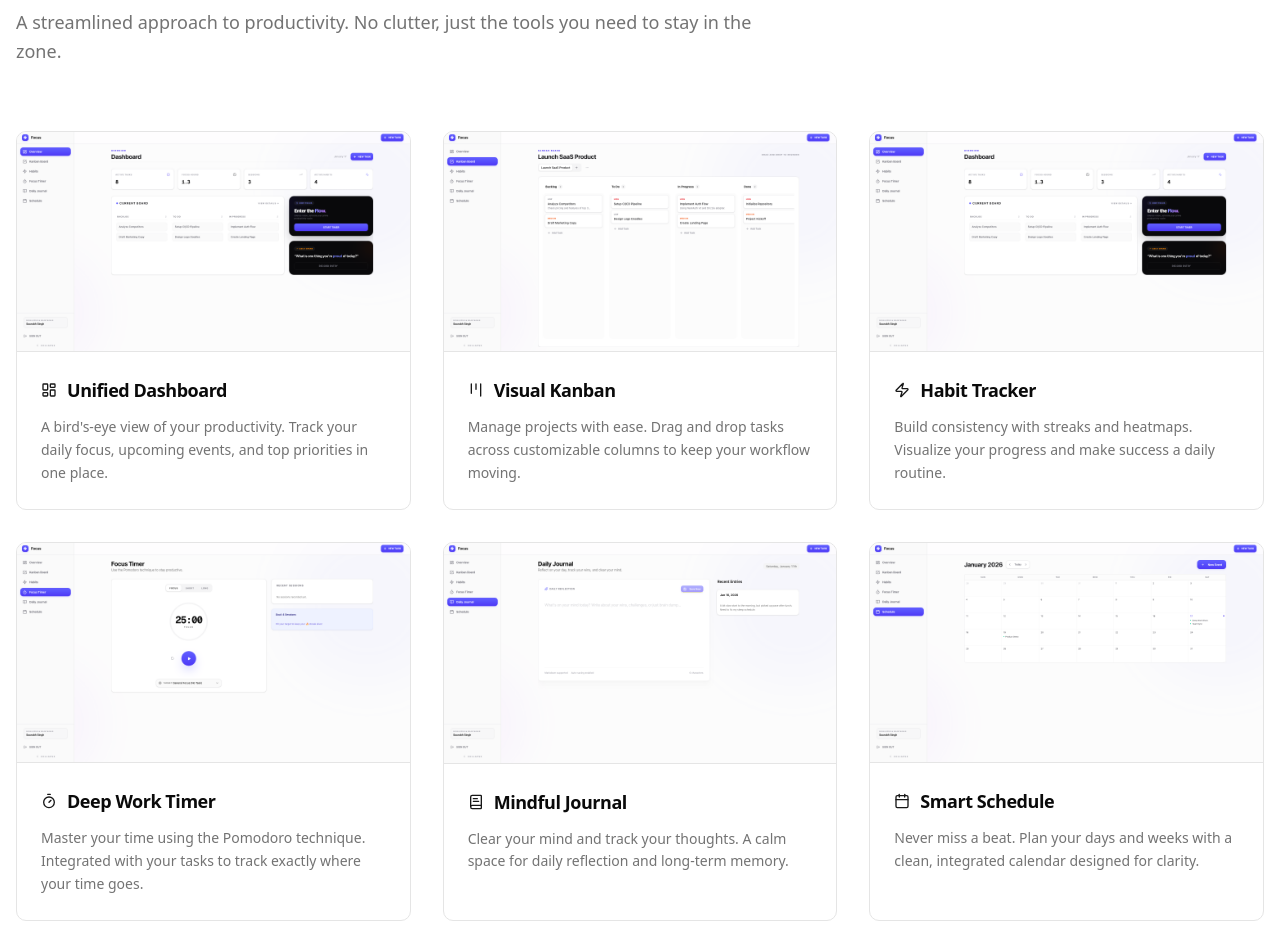
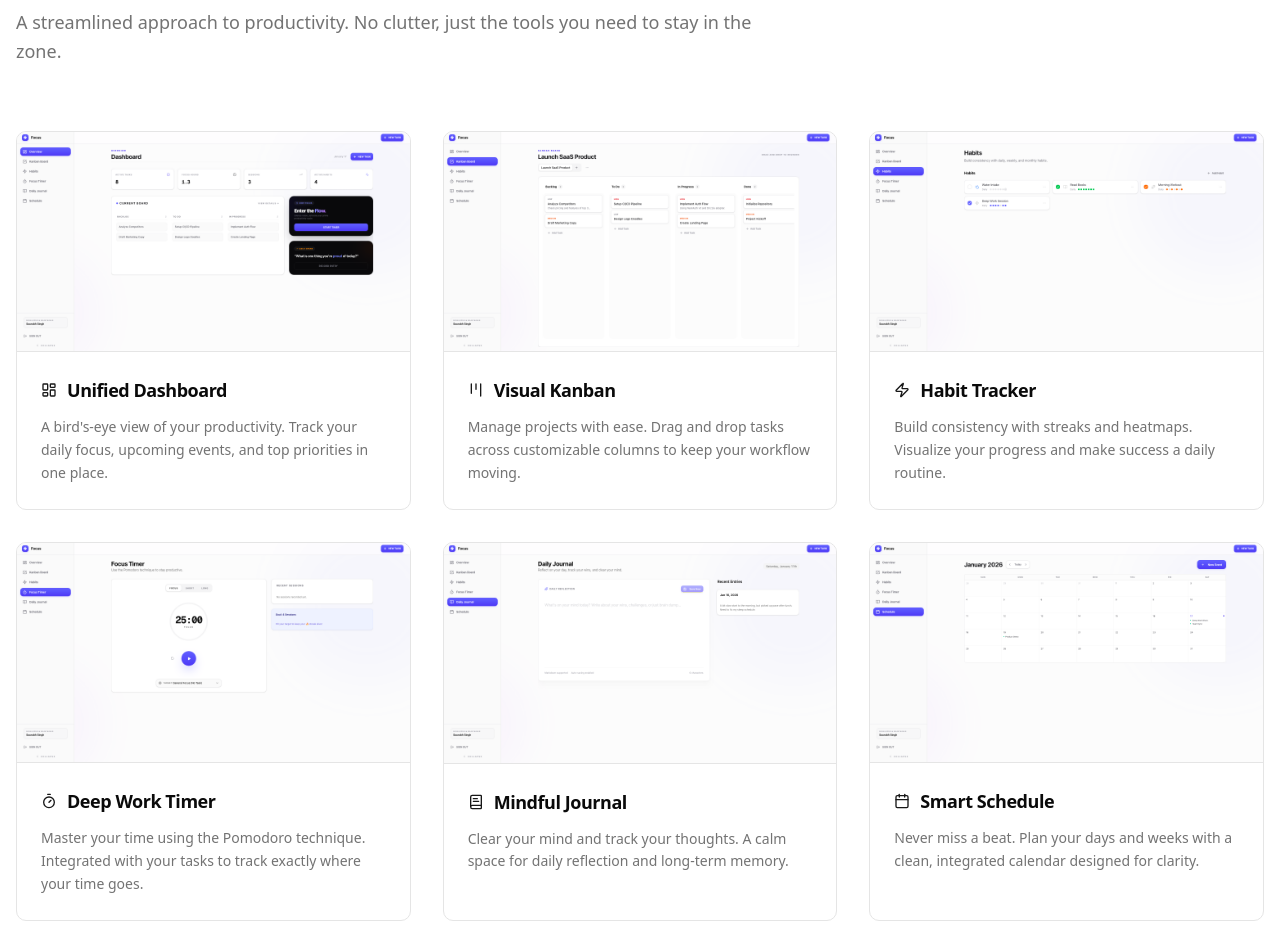
Before and after one commit to UnbiasedEagle/focus, a Next.js app: page / in a window 1280 px wide. Shown: the part 940-1869 px from the top of the page. Built offline with nearby package versions, Linux system fonts and the light colour scheme; no server answers.

Commit message:
feat: update DemoSection component

```diff
--- a/src/components/landing/DemoSection.tsx
+++ b/src/components/landing/DemoSection.tsx
@@ -35,7 +35,7 @@ const demos = [
     title: 'Habit Tracker',
     description:
       'Build consistency with streaks and heatmaps. Visualize your progress and make success a daily routine.',
-    image: '/landing/images/dashboard-main.png',
+    image: '/landing/images/habit-tracker.png',
     icon: Zap,
     color: 'indigo',
     delay: 0.25,
```
